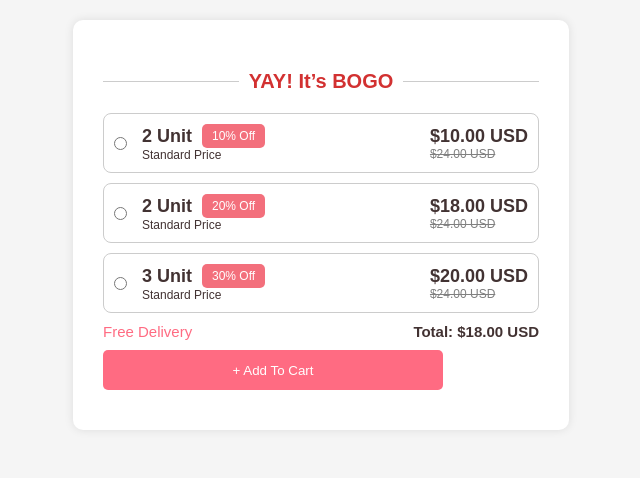
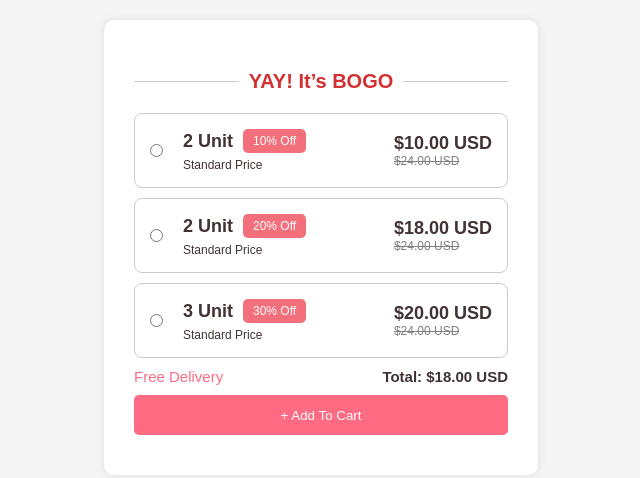
Before and after one commit to mdmohsanul/BogoCart, a plain HTML site: page index.html in a window 1280 px wide. Shown: the whole page, without its empty margins (319-959 px from the left). Drawn offline with Linux system fonts and the light colour scheme.

Commit message:
fix:button styles

```diff
--- a/style.css
+++ b/style.css
@@ -67,7 +67,7 @@ body {
 .option {
   border: 1px solid #ccc;
   border-radius: .8rem;
-  padding: 1rem;
+  padding: 1.5rem;
   margin-bottom: 1rem;
   position: relative;
 }
@@ -86,7 +86,7 @@ body {
 }
 .option-header-details{
     display: flex;
-    gap: 1.5rem;
+    gap: 2rem;
     align-items: center;
 }
 .product-details{
@@ -101,6 +101,7 @@ body {
 }
 .product-price-type{
     margin: 0;
+    padding-top: .5rem;
     font-size: 1.2rem;
 }
 .price {
@@ -133,7 +134,7 @@ body {
 }
 
 .cart-button{
-width: 34rem;
+width: 100%;
 height: 4rem;
 margin: 1rem 0;
 padding: 1rem 0;
@@ -152,6 +153,7 @@ cursor: pointer;
 .size-color {
   display: none;
   margin-top: 1rem;
+  margin-left: 3rem;
 }
 
 .show-size-color {
@@ -209,7 +211,7 @@ cursor: pointer;
 
 @media (min-width:1200px) {
   .container{
-    width: 40%;
+    width: 35%;
     max-width: 80rem;
     margin: 0 auto;
 }
```
